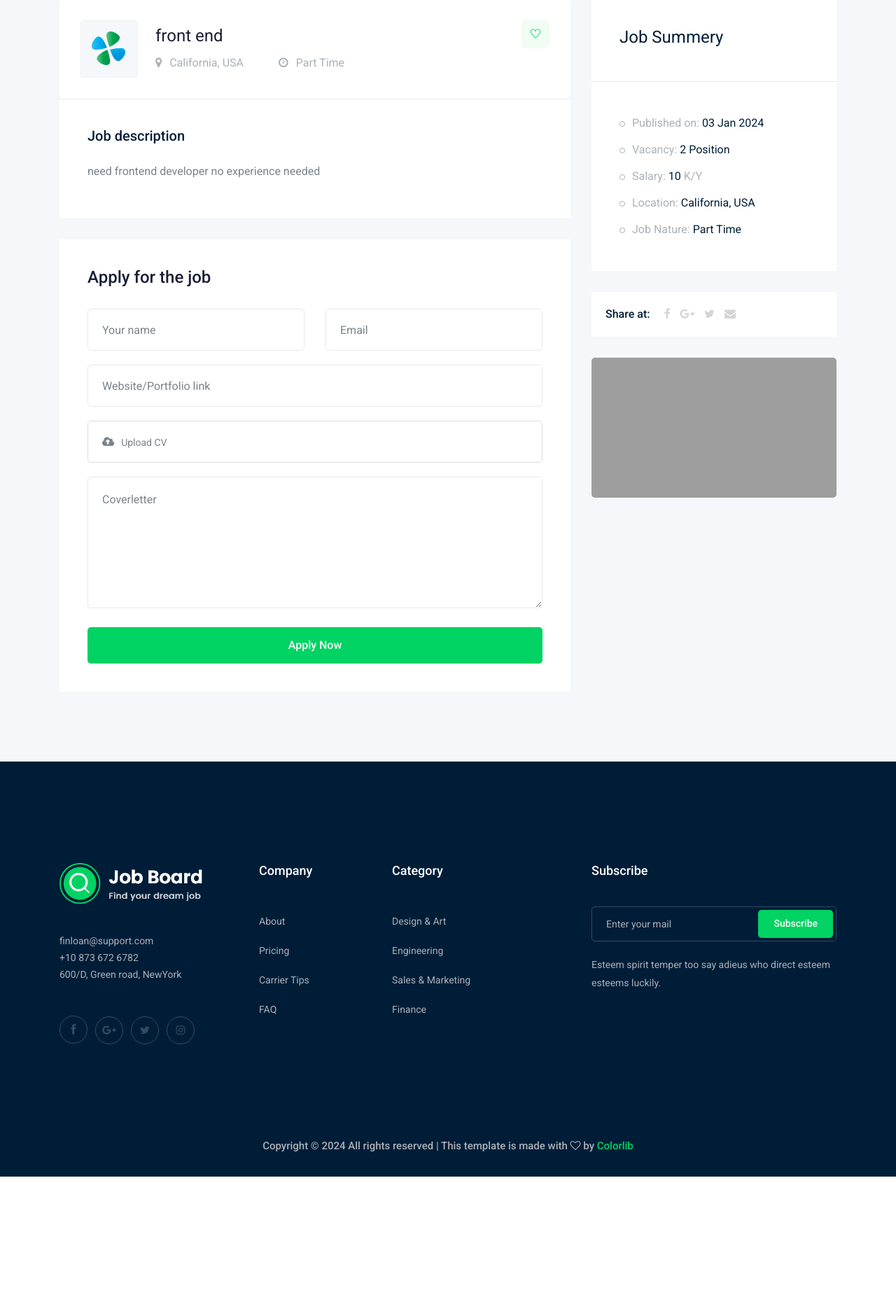
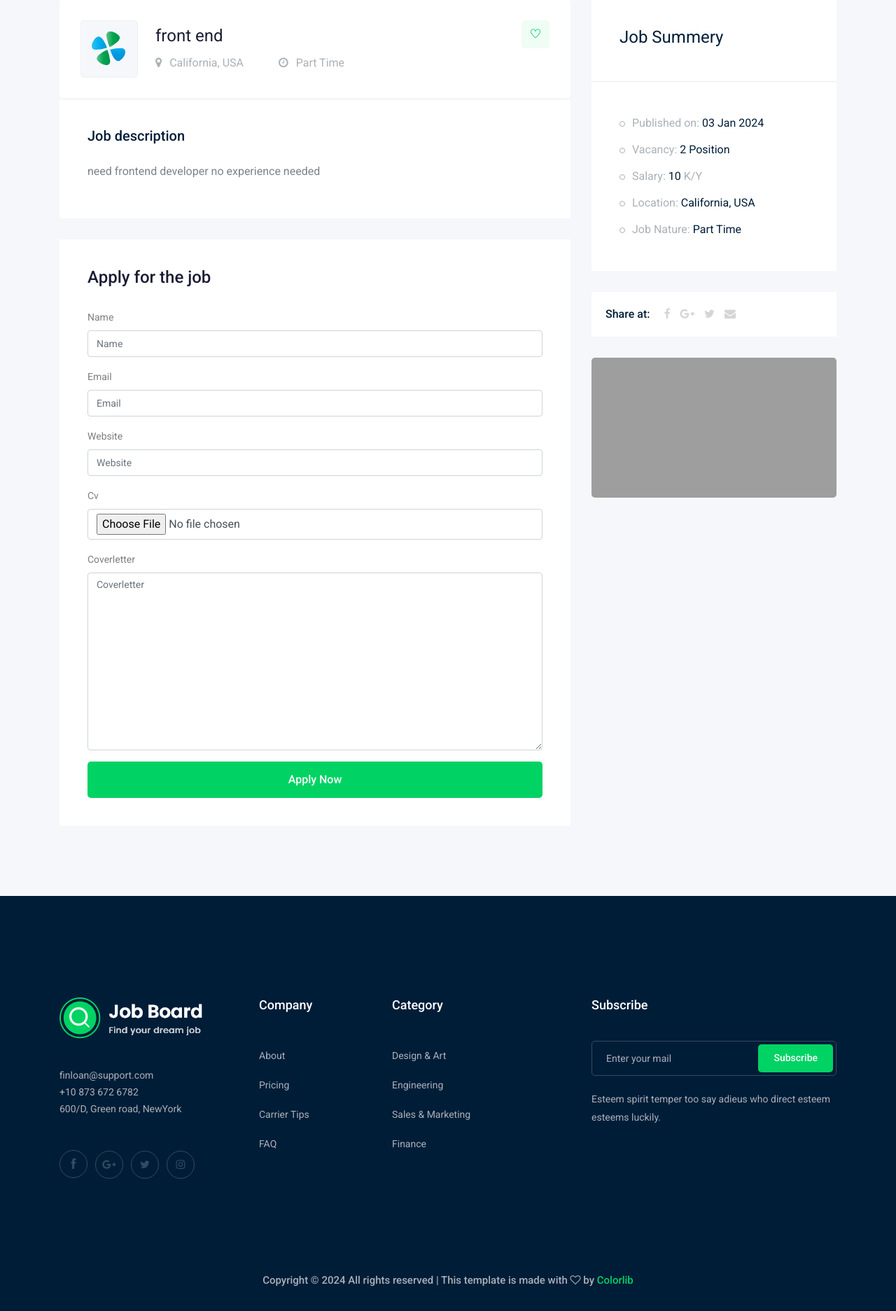
Before and after one commit to iabud2/django-job-board, a Django app: a page that uses job/templates/job/job_detail.html in a window 1280 px wide. Shown: the part 452-2325 px from the top of the page at 70% size. Before the commit the page ends 2133 px from the top, so only its background shows below. Run offline with Django 5.2, Linux system fonts and the light colour scheme; data comes from the database, SQL or seed files in the repository; both versions use the stored data as it was after the commit; a map, chart or similar area stays blank; some libraries are stand-ins or nearby versions; grey boxes are pictures that could not be loaded.

Commit message:
customize forms

```diff
--- /dev/null
+++ b/job/form.py
@@ -0,0 +1,7 @@
+from django import forms
+from .models import Apply
+
+class ApplyForm(forms.ModelForm):
+    class Meta:
+        model = Apply
+        fields = ['name', 'Email', 'website', 'cv', 'coverletter']
--- a/job/models.py
+++ b/job/models.py
@@ -54,6 +54,7 @@ class Apply(models.Model):
     website = models.URLField(max_length=100)
     cv = models.FileField(upload_to='apply/')
     coverletter = models.TextField(max_length=1500)
+    created_at = models.DateTimeField(auto_now=True)
 
     def __str__(self):
         return self.name
--- a/job/templates/job/job_detail.html
+++ b/job/templates/job/job_detail.html
@@ -1,4 +1,5 @@
 {% extends "base.html" %}
+{% load bootstrap5 %}
 
 {% block body%}
     <!-- bradcam_area  -->
@@ -52,45 +53,12 @@
                     </div>
                     <div class="apply_job_form white-bg">
                         <h4>Apply for the job</h4>
-                        <form action="#">
-                            <div class="row">
-                                <div class="col-md-6">
-                                    <div class="input_field">
-                                        <input type="text" placeholder="Your name">
-                                    </div>
-                                </div>
-                                <div class="col-md-6">
-                                    <div class="input_field">
-                                        <input type="text" placeholder="Email">
-                                    </div>
-                                </div>
-                                <div class="col-md-12">
-                                    <div class="input_field">
-                                        <input type="text" placeholder="Website/Portfolio link">
-                                    </div>
-                                </div>
-                                <div class="col-md-12">
-                                    <div class="input-group">
-                                        <div class="input-group-prepend">
-                                        <button type="button" id="inputGroupFileAddon03"><i class="fa fa-cloud-upload" aria-hidden="true"></i>
-                                        </div>
-                                        <div class="custom-file">
-                                        <input type="file" class="custom-file-input" id="inputGroupFile03" aria-describedby="inputGroupFileAddon03">
-                                        <label class="custom-file-label" for="inputGroupFile03">Upload CV</label>
-                                        </div>
-                                    </div>
-                                </div>
-                                <div class="col-md-12">
-                                    <div class="input_field">
-                                        <textarea name="#" id="" cols="30" rows="10" placeholder="Coverletter"></textarea>
-                                    </div>
-                                </div>
-                                <div class="col-md-12">
-                                    <div class="submit_btn">
-                                        <button class="boxed-btn3 w-100" type="submit">Apply Now</button>
-                                    </div>
-                                </div>
-                            </div>
+                        <form action="#" method="POST" enctype="multipart/form-data">
+                            {% csrf_token %}
+                            {% bootstrap_form form %}
+                            {% buttons %}
+                                <button class="boxed-btn3 w-100" type="submit">Apply Now</button>
+                            {% endbuttons %}
                         </form>
                     </div>
                 </div>
--- a/job/views.py
+++ b/job/views.py
@@ -1,6 +1,7 @@
 from django.shortcuts import render
 from .models import Job
 from django.core.paginator import Paginator
+from .form import ApplyForm
 # Create your views here.
 
 def job_list(request):
@@ -17,7 +18,19 @@ def job_list(request):
 
 def job_detail(request, slug):
     job_detail = Job.objects.get(slug=slug)
+
+    if request.method == 'POST':
+        form = ApplyForm(request.POST, request.FILES)
+
+        if form.is_valid():
+            myform = form.save(commit=False)
+            myform.job = job_detail
+            myform.save()
+
+    else:
+        form = ApplyForm()
     context = {
-        'job': job_detail
+        'job': job_detail,
+        'form':form
     }
     return render(request, "job/job_detail.html", context=context)
--- a/project/settings.py
+++ b/project/settings.py
@@ -43,6 +43,7 @@ INSTALLED_APPS = [
     'blog',
     'accounts',
     'contact',
+    'bootstrap5',
 ]
 
 MIDDLEWARE = [
```
Also changed, not shown: db.sqlite3, job/migrations/0002_apply_created_at.py (added), media/apply/WallpaperDog-17278498.jpg (added), media/apply/WallpaperDog-17278498_cSMiJVA.jpg (added), media/apply/diffrent_between_sets_and_lists.jpeg (added).
